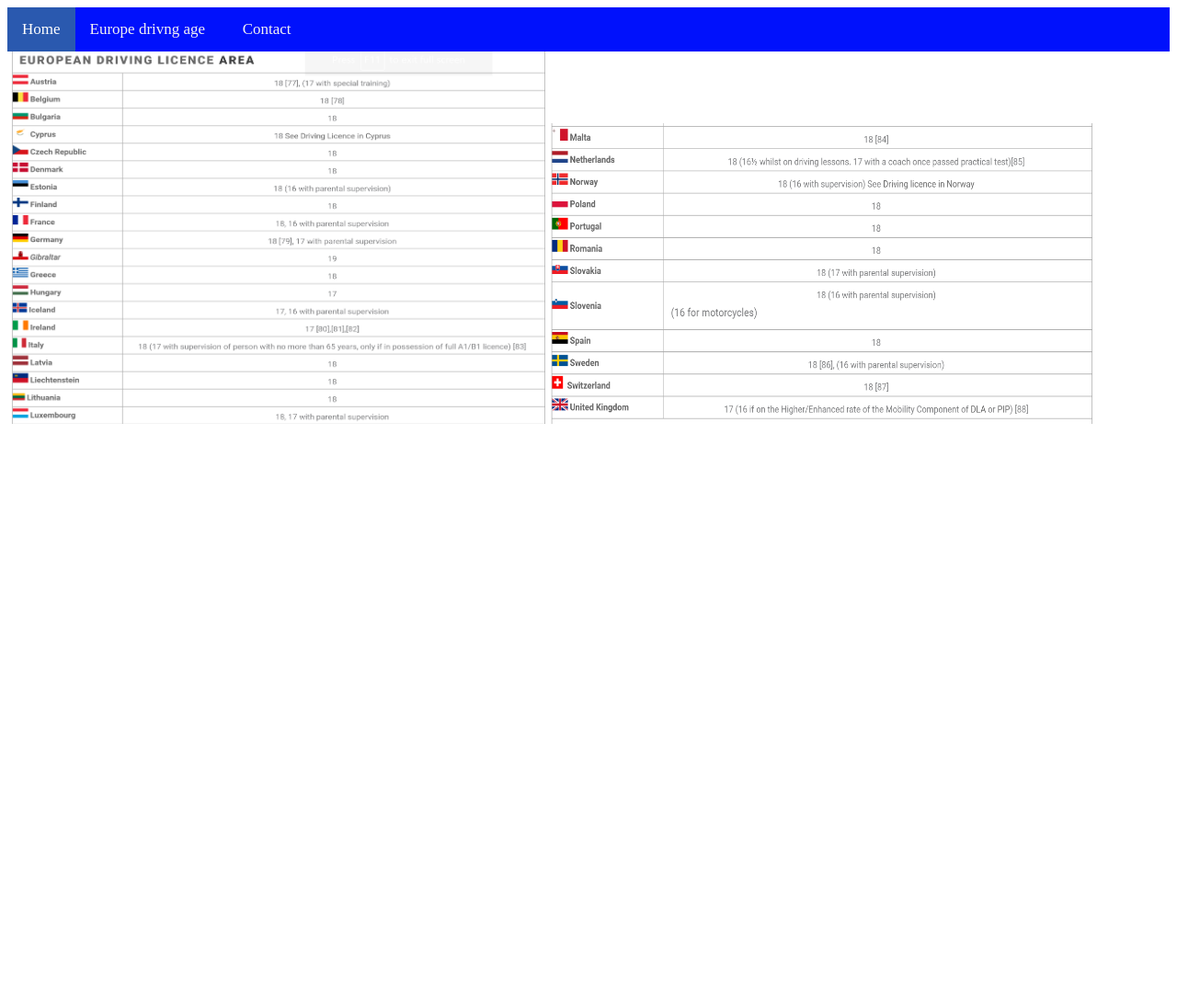
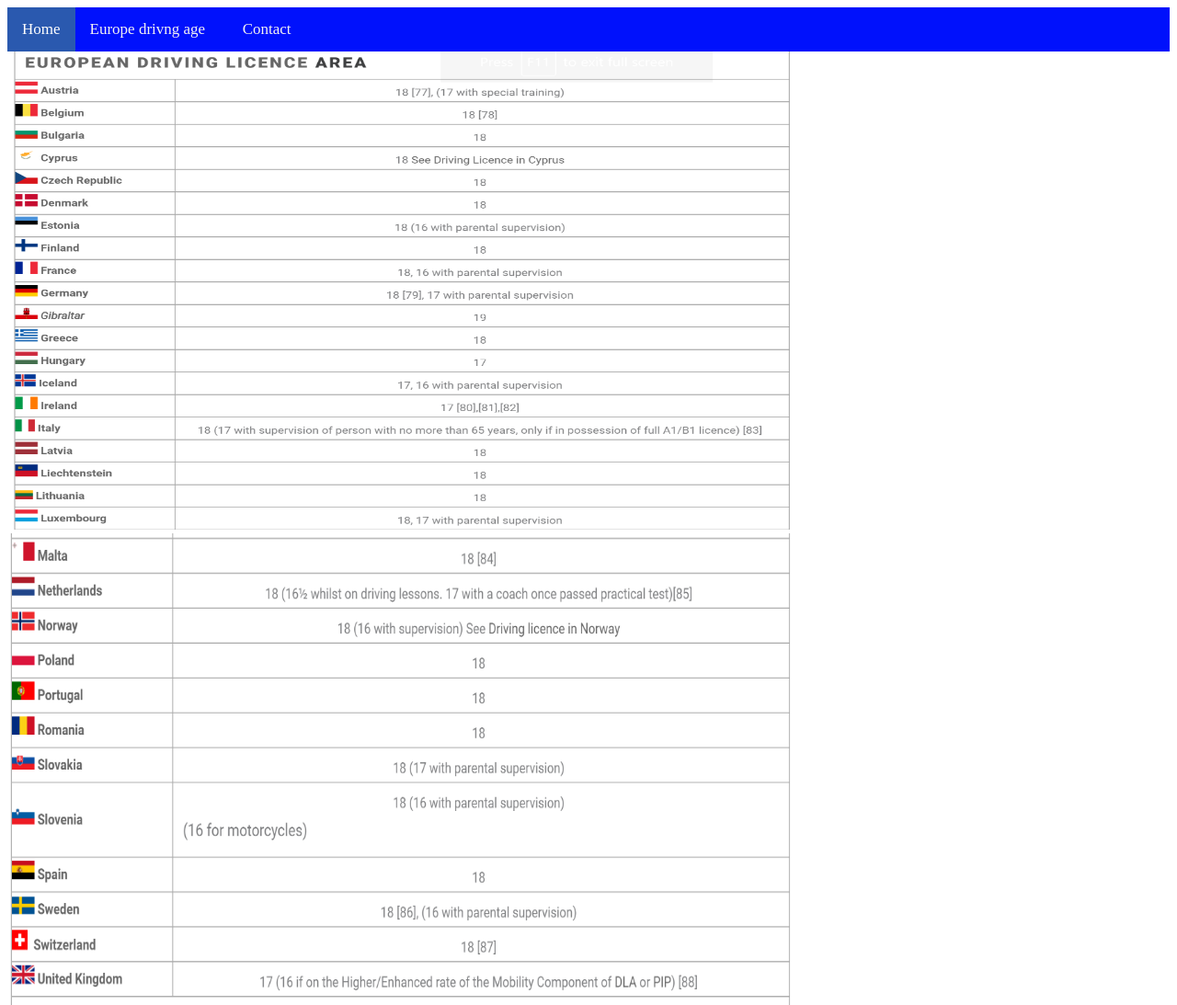
Before and after one commit to zohaibshah575/Website1, a plain HTML site: page page2.html in a window 1280 px wide. Shown: the whole page at 92% size. Before the commit the page ends 800 px from the top, so only its background shows below. Drawn offline with Linux system fonts and the light colour scheme.

Commit message:
Update page2.html

```diff
--- a/page2.html
+++ b/page2.html
@@ -13,7 +13,7 @@
   <a href="page2.html">Europe drivng age&nbsp;&nbsp;</a>
   <a href="page3.html">Contact&nbsp;&nbsp;</a>
 </div>
-<img src="1.PNG" width="585" height="405" alt=""/>
-<img src="2.PNG" width="593" height="327" alt=""/>
+<img src="1.PNG" width="851" height="520" alt=""/>
+<img src="2.PNG" width="854" height="513" alt=""/>
 </body>
 </html>
```
